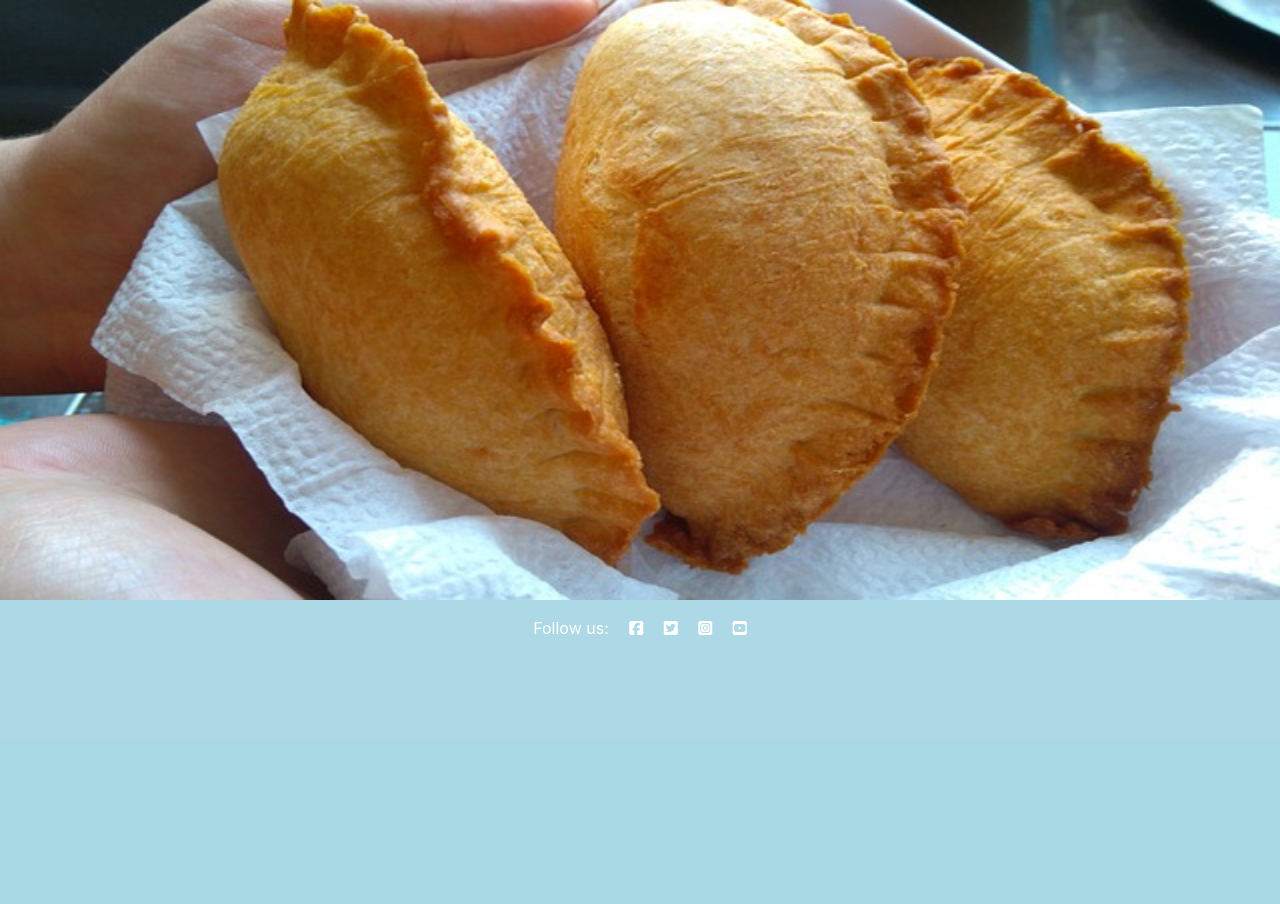
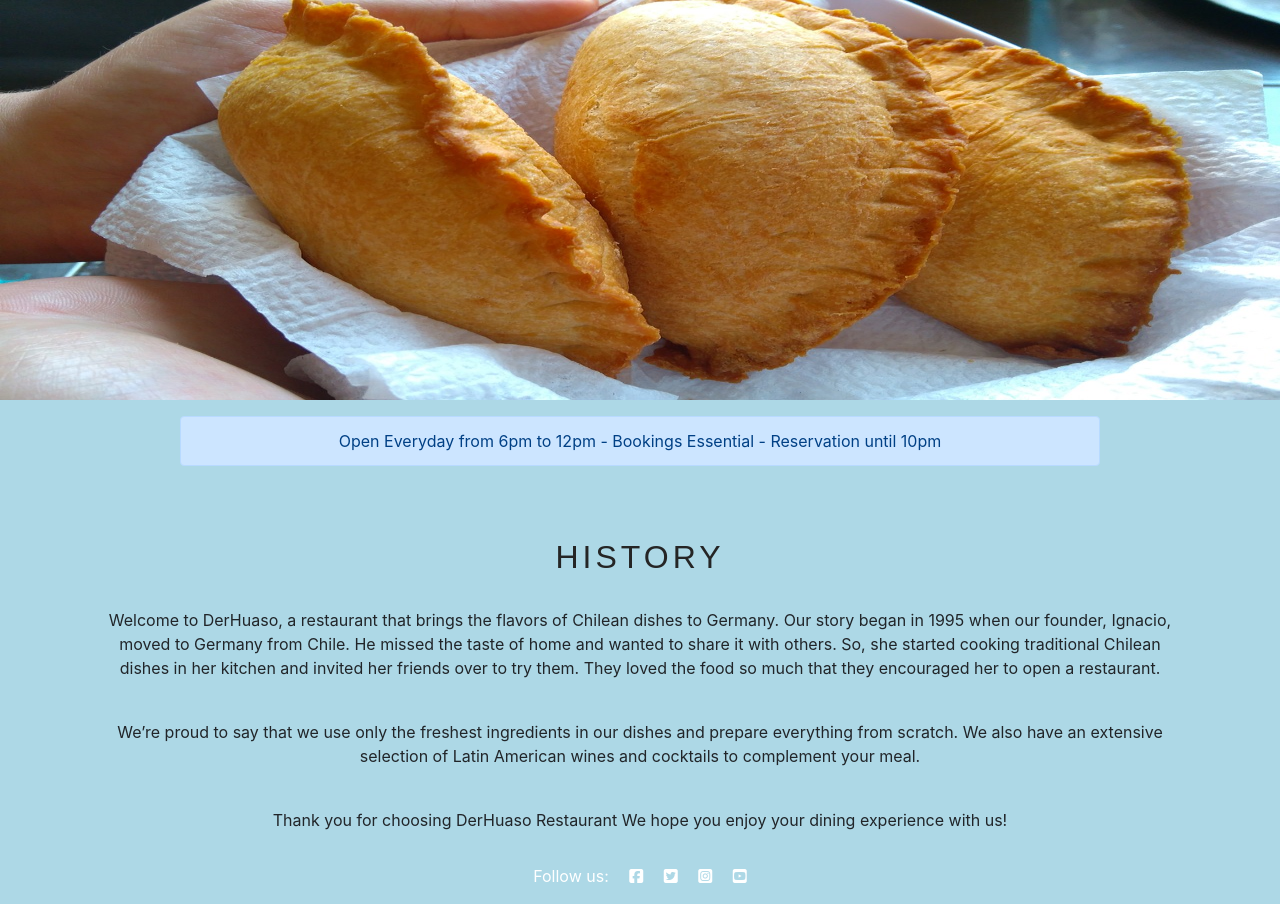
Before and after one commit to iweinacker/pp4-derhuaso, a Django app: page / in a window 1280 px wide. Shown: the part 60-964 px from the top of the page. Before the commit the page ends 695 px from the top, so only its background shows below. Run offline with Django 3.2, Linux system fonts and the light colour scheme; some libraries are stand-ins or nearby versions.

Commit message:
adding html and css format for the website

```diff
--- a/static/css/style.css
+++ b/static/css/style.css
@@ -20,34 +20,11 @@ h3 {
     color: #252525;
 }
 
-#hero-img {
-    height: 600px;
+.hero-image {
+    height: 400px;
     width: 100%;
-    overflow: hidden;
-    position: relative;
-    display: flex;
+    background-image: url('/static/booking_app/images/empanadas1.jpg');
+    background-position: center;
+    background-size: cover;
+    background-repeat: no-repeat;
 }
-
-.hero-img {
-    height: 600px;
-    width: 100%;
-    overflow: hidden;
-    position: relative;
-    display: flex;
-}
-
-#Hero Image {
-    height: 600px;
-    width: 100%;
-    overflow: hidden;
-    position: relative;
-    display: flex;
-}
-
-.Hero Image {
-    height: 600px;
-    width: 100%;
-    overflow: hidden;
-    position: relative;
-    display: flex;
-}
--- a/templates/base.html
+++ b/templates/base.html
@@ -45,7 +45,7 @@
     />
 
     <!-- Custom CSS -->
-    <link rel="stylesheet" href="{% static 'css/style.css' %}" />
+    <link rel="stylesheet" href="{% static 'css/style.css' %}"/>
 
     <!-- jQuery -->
     <link
--- a/templates/index.html
+++ b/templates/index.html
@@ -4,8 +4,44 @@
 {% block content %}
 
 <!-- ======= Hero Section ======= -->
-<img src="{% static 'booking_app/images/empanadas.jpg' %}" alt="Hero Image" id=hero-img>
+<section>
+<img src="{% static 'booking_app/images/empanadas1.jpg' %}" alt="Hero Image" class="hero-image">
+</section>
 <!-- End Hero -->
+
+<!-- Alert message -->
+<section class="my-3">
+    <div class="container">
+        <div class="row">
+            <div class="col-lg-10 offset-lg-1">
+                <div class="alert alert-primary text-center ">
+                    Open Everyday from 6pm to 12pm - Bookings Essential - Reservation until 10pm
+                </div>
+            </div>
+        </div>
+    </div>
+</section>
+
+<br>
+
+<section class="my-3">
+    <div class="container">
+        <div class="col-lg-12">
+            <h2 class="text-center">History</h2>
+            <br>
+            <p class="text-center">Welcome to DerHuaso, a restaurant that brings the flavors of Chilean dishes to Germany. Our story began in 1995
+            when our founder, Ignacio, moved to Germany from Chile. He missed the taste of home and wanted to share it with
+            others. So, she started cooking traditional Chilean dishes in her kitchen and invited her friends over to try them.
+            They loved the food so much that they encouraged her to open a restaurant.</p>
+            <br>
+            <p class="text-center">We’re proud to say that we use only the freshest ingredients in our dishes and prepare everything from scratch. We also
+            have an extensive selection of Latin American wines and cocktails to complement your meal.</p>
+            <br>
+            <p class="text-center">Thank you for choosing DerHuaso Restaurant We hope you enjoy your dining experience with us!</p>
+        </div>
+    </div>
+</section>
+
 
 {% for booking in bookings %}
 <h1>Bookings</h1>
```
